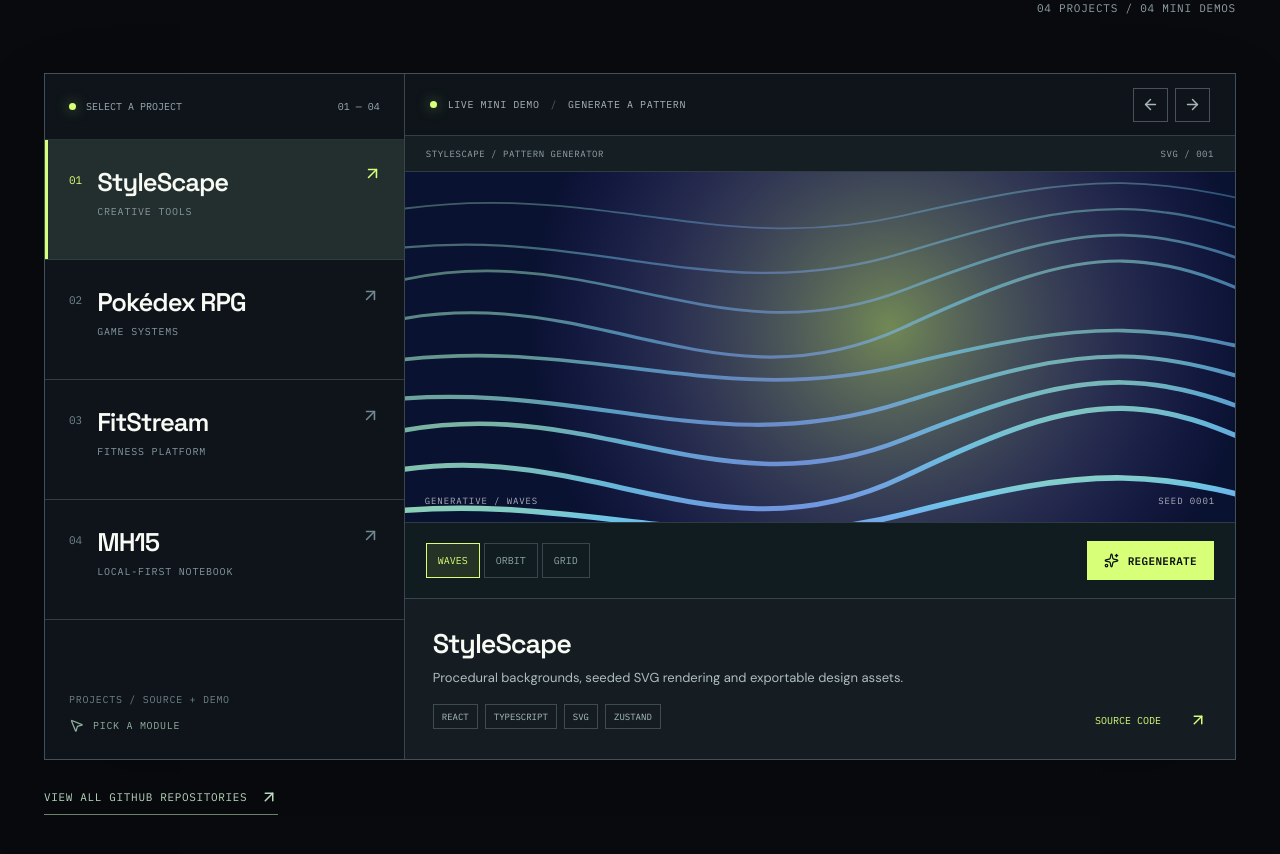
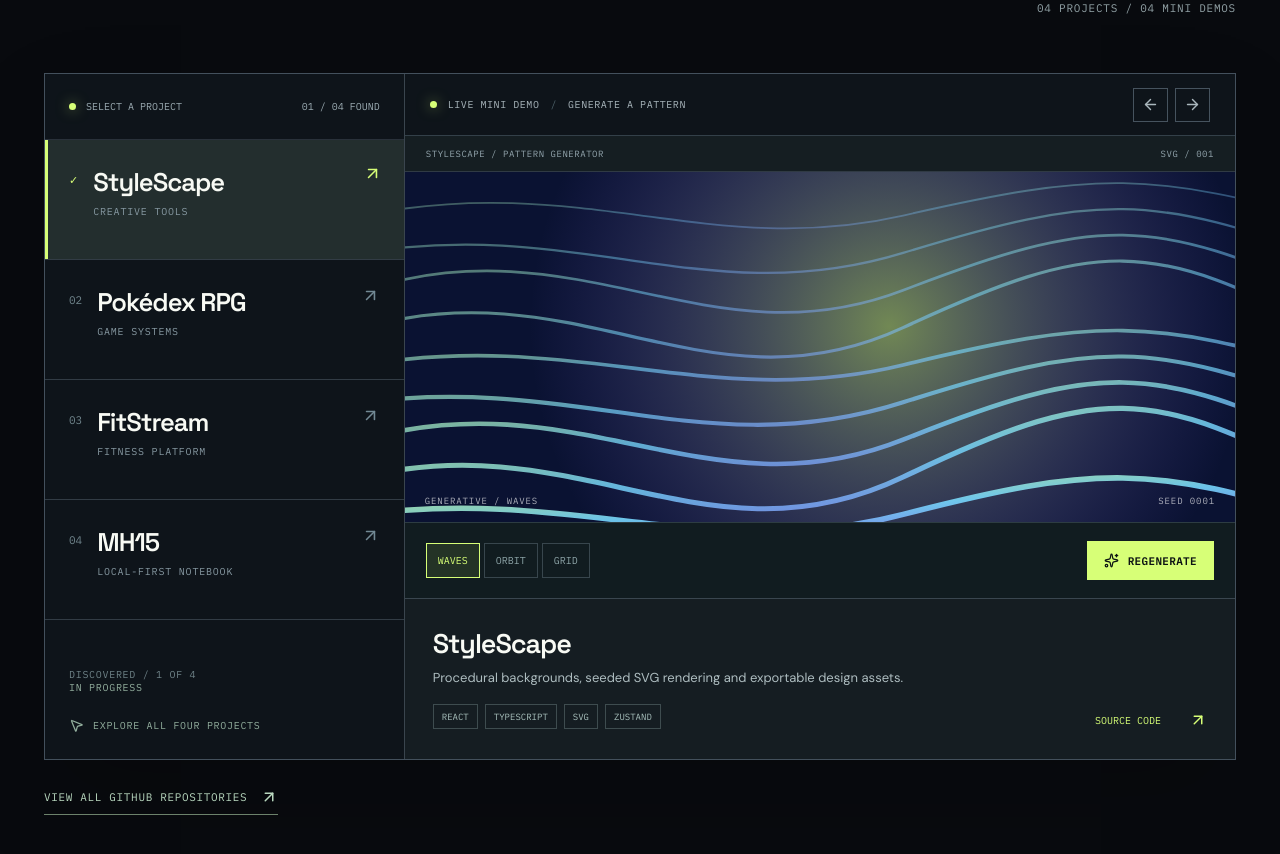
Before and after one commit to chandrakantdubey/chandrakantdubey, a React (Vite) app: page / in a window 1280 px wide. Shown: the part 1211-2065 px from the top of the page. Built offline with nearby package versions, Linux system fonts and the light colour scheme.

Commit message:
feat: add collectible progress to project discovery interactions

```diff
--- a/src/arcade/PortfolioArcade.tsx
+++ b/src/arcade/PortfolioArcade.tsx
@@ -49,19 +49,24 @@ function Halo() {
 
 function ProjectShowcase() {
   const [active,setActive]=useState(0);
+  const [visited,setVisited]=useState<ReadonlySet<number>>(()=>new Set([0]));
   const project=projects[active];
-  const navigate=(i:number)=>setActive((i+projects.length)%projects.length);
+  const navigate=(i:number)=>{
+    const next=(i+projects.length)%projects.length;
+    setActive(next);
+    setVisited(previous=>new Set([...previous,next]));
+  };
   return <section id="work" className="arc-section work-section" aria-labelledby="work-title">
     <div className="section-headline"><div><div className="section-kicker"><span className="kicker-index">01</span><span>WORK / PLAYABLE PREVIEWS</span></div><h2 id="work-title">SELECTED <i>WORK</i><span className="headline-spark">✳</span></h2></div><div className="section-count">0{projects.length} PROJECTS / 0{projects.length} MINI DEMOS</div></div>
     <div className="project-console">
       <div className="project-selector">
-        <div className="selector-label"><span><span className="live-pip"/> SELECT A PROJECT</span><span>01 — 04</span></div>
+        <div className="selector-label"><span><span className="live-pip"/> SELECT A PROJECT</span><span>{String(visited.size).padStart(2,"0")} / 04 FOUND</span></div>
         <div role="tablist" aria-label="Interactive project previews" className="project-tabs">
           {projects.map((item,i)=><button
             key={item.id} type="button" id={"project-tab-"+item.id} role="tab"
             aria-controls="project-demo" aria-selected={active===i}
             tabIndex={active===i?0:-1}
-            onClick={()=>setActive(i)}
+            onClick={()=>navigate(i)}
             onKeyDown={e=>{
               if(!["ArrowDown","ArrowUp","ArrowLeft","ArrowRight","Home","End"].includes(e.key))return;
               e.preventDefault();
@@ -70,12 +75,12 @@ function ProjectShowcase() {
               document.getElementById("project-tab-"+projects[next].id)?.focus();
             }}
             className={"project-tab "+(active===i?"is-active":"")}>
-            <span className="project-number">{item.number}</span>
+            <span className="project-number">{visited.has(i)?"✓":item.number}</span>
             <span className="project-tab-name"><strong>{item.name}</strong><small>{item.kind}</small></span>
             <ArrowUpRight size={19} className="project-tab-arrow" aria-hidden="true"/>
           </button>)}
         </div>
-        <div className="selector-bottom"><span>PROJECTS / SOURCE + DEMO</span><span><MousePointer2 size={15}/> PICK A MODULE</span></div>
+        <div className="selector-bottom"><div className="discovery-header"><span>DISCOVERED / {visited.size} OF 4</span><span>{visited.size===projects.length?"COMPLETE ✳":"IN PROGRESS"}</span></div><div className="discovery-track" role="meter" aria-label="Projects explored" aria-valuemin={0} aria-valuemax={4} aria-valuenow={visited.size}>{projects.map((p,i)=><i key={p.id} className={visited.has(i)?"collected":""}/>)}</div><span><MousePointer2 size={15}/> EXPLORE ALL FOUR PROJECTS</span></div>
       </div>
       <div className="showcase-view" id="project-demo" role="tabpanel" aria-labelledby={"project-tab-"+project.id} tabIndex={0}>
         <div className="showcase-top"><div><span className="live-pip"/> LIVE MINI DEMO <span className="separator-slash">/</span> {project.interaction}</div><div className="showcase-arrows"><button type="button" aria-label="Previous project" onClick={()=>navigate(active-1)}><ArrowLeft size={17}/></button><button type="button" aria-label="Next project" onClick={()=>navigate(active+1)}><ArrowRight size={17}/></button></div></div>
```
